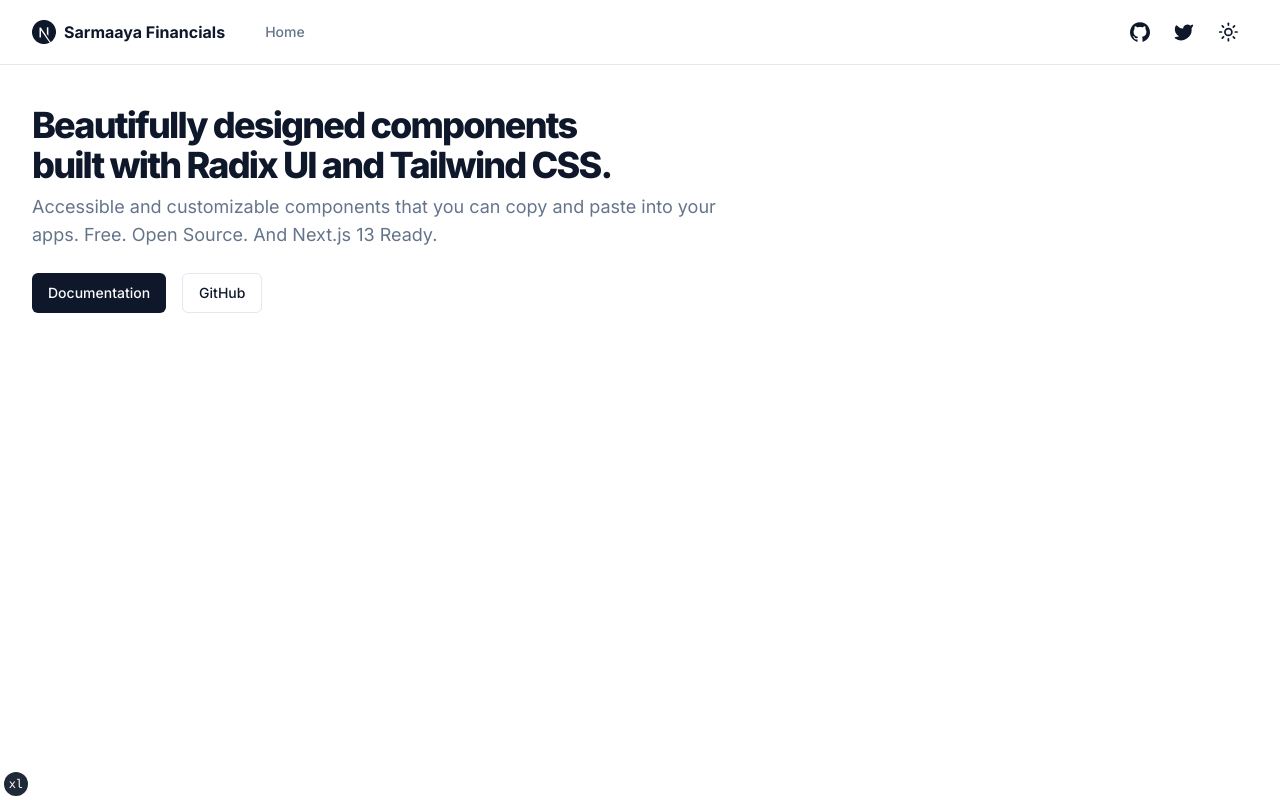
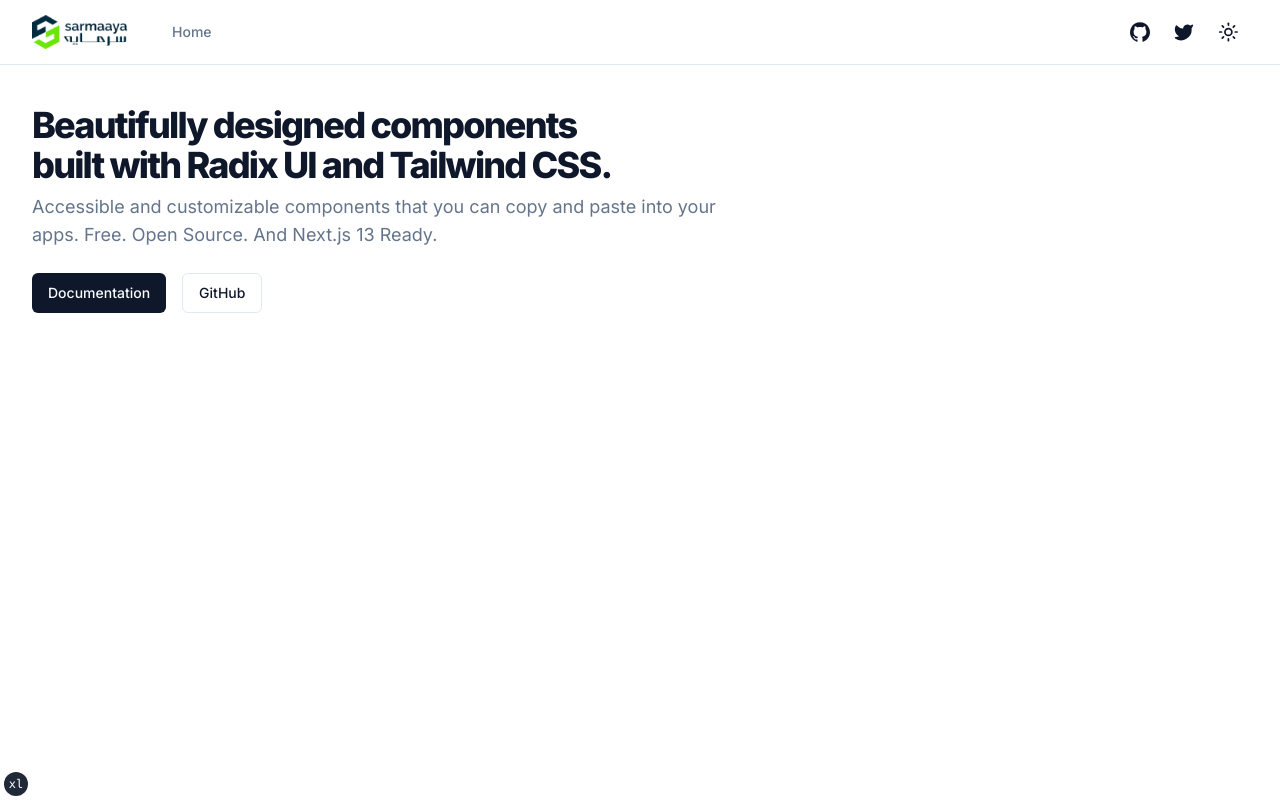
Before and after one commit to OsamaQureshi147/Sarmaaya-Financials-Next13, a Next.js app: page /en in a window 1280 px wide. Built offline with nearby package versions, Linux system fonts and the light colour scheme.

Commit message:
adds icon

```diff
--- a/components/icons.tsx
+++ b/components/icons.tsx
@@ -1,24 +1,21 @@
+import Image, { ImageProps } from 'next/image';
+import IconImage from '@/public/sarmaaya-logo.png';
 import {
   LucideProps,
   Moon,
   SunMedium,
   Twitter,
   type Icon as LucideIcon,
-} from "lucide-react"
+} from 'lucide-react';
 
-export type Icon = LucideIcon
+export type Icon = LucideIcon;
 
 export const Icons = {
   sun: SunMedium,
   moon: Moon,
   twitter: Twitter,
-  logo: (props: LucideProps) => (
-    <svg xmlns="http://www.w3.org/2000/svg" viewBox="0 0 24 24" {...props}>
-      <path
-        fill="currentColor"
-        d="M11.572 0c-.176 0-.31.001-.358.007a19.76 19.76 0 0 1-.364.033C7.443.346 4.25 2.185 2.228 5.012a11.875 11.875 0 0 0-2.119 5.243c-.096.659-.108.854-.108 1.747s.012 1.089.108 1.748c.652 4.506 3.86 8.292 8.209 9.695.779.25 1.6.422 2.534.525.363.04 1.935.04 2.299 0 1.611-.178 2.977-.577 4.323-1.264.207-.106.247-.134.219-.158-.02-.013-.9-1.193-1.955-2.62l-1.919-2.592-2.404-3.558a338.739 338.739 0 0 0-2.422-3.556c-.009-.002-.018 1.579-.023 3.51-.007 3.38-.01 3.515-.052 3.595a.426.426 0 0 1-.206.214c-.075.037-.14.044-.495.044H7.81l-.108-.068a.438.438 0 0 1-.157-.171l-.05-.106.006-4.703.007-4.705.072-.092a.645.645 0 0 1 .174-.143c.096-.047.134-.051.54-.051.478 0 .558.018.682.154.035.038 1.337 1.999 2.895 4.361a10760.433 10760.433 0 0 0 4.735 7.17l1.9 2.879.096-.063a12.317 12.317 0 0 0 2.466-2.163 11.944 11.944 0 0 0 2.824-6.134c.096-.66.108-.854.108-1.748 0-.893-.012-1.088-.108-1.747-.652-4.506-3.859-8.292-8.208-9.695a12.597 12.597 0 0 0-2.499-.523A33.119 33.119 0 0 0 11.573 0zm4.069 7.217c.347 0 .408.005.486.047a.473.473 0 0 1 .237.277c.018.06.023 1.365.018 4.304l-.006 4.218-.744-1.14-.746-1.14v-3.066c0-1.982.01-3.097.023-3.15a.478.478 0 0 1 .233-.296c.096-.05.13-.054.5-.054z"
-      />
-    </svg>
+  logo: (props: Partial<ImageProps>) => (
+    <Image width={100} height={50} src={IconImage} alt="logo" {...props} />
   ),
   gitHub: (props: LucideProps) => (
     <svg viewBox="0 0 438.549 438.549" {...props}>
@@ -28,4 +25,4 @@
       ></path>
     </svg>
   ),
-}
+};
--- a/components/main-nav.tsx
+++ b/components/main-nav.tsx
@@ -1,21 +1,19 @@
-import * as React from "react"
-import Link from "next/link"
+import * as React from 'react';
+import Link from 'next/link';
 
-import { NavItem } from "@/types/nav"
-import { siteConfig } from "@/config/site"
-import { cn } from "@/lib/utils"
-import { Icons } from "@/components/icons"
+import { NavItem } from '@/types/nav';
+import { cn } from '@/lib/utils';
+import { Icons } from '@/components/icons';
 
 interface MainNavProps {
-  items?: NavItem[]
+  items?: NavItem[];
 }
 
 export function MainNav({ items }: MainNavProps) {
   return (
     <div className="flex gap-6 md:gap-10">
       <Link href="/" className="flex items-center space-x-2">
-        <Icons.logo className="h-6 w-6" />
-        <span className="inline-block font-bold">{siteConfig.name}</span>
+        <Icons.logo />
       </Link>
       {items?.length ? (
         <nav className="flex gap-6">
@@ -26,8 +24,8 @@
                   key={index}
                   href={item.href}
                   className={cn(
-                    "flex items-center text-sm font-medium text-muted-foreground",
-                    item.disabled && "cursor-not-allowed opacity-80"
+                    'flex items-center text-sm font-medium text-muted-foreground',
+                    item.disabled && 'cursor-not-allowed opacity-80'
                   )}
                 >
                   {item.title}
@@ -37,5 +35,5 @@
         </nav>
       ) : null}
     </div>
-  )
+  );
 }
--- a/styles/globals.css
+++ b/styles/globals.css
@@ -76,6 +76,6 @@
   }
   body {
     @apply bg-background text-foreground;
-    font-feature-settings: "rlig" 1, "calt" 1;
+    font-feature-settings: 'rlig' 1, 'calt' 1;
   }
 }
```
Also changed, not shown: public/sarmaaya-logo.png (added).
